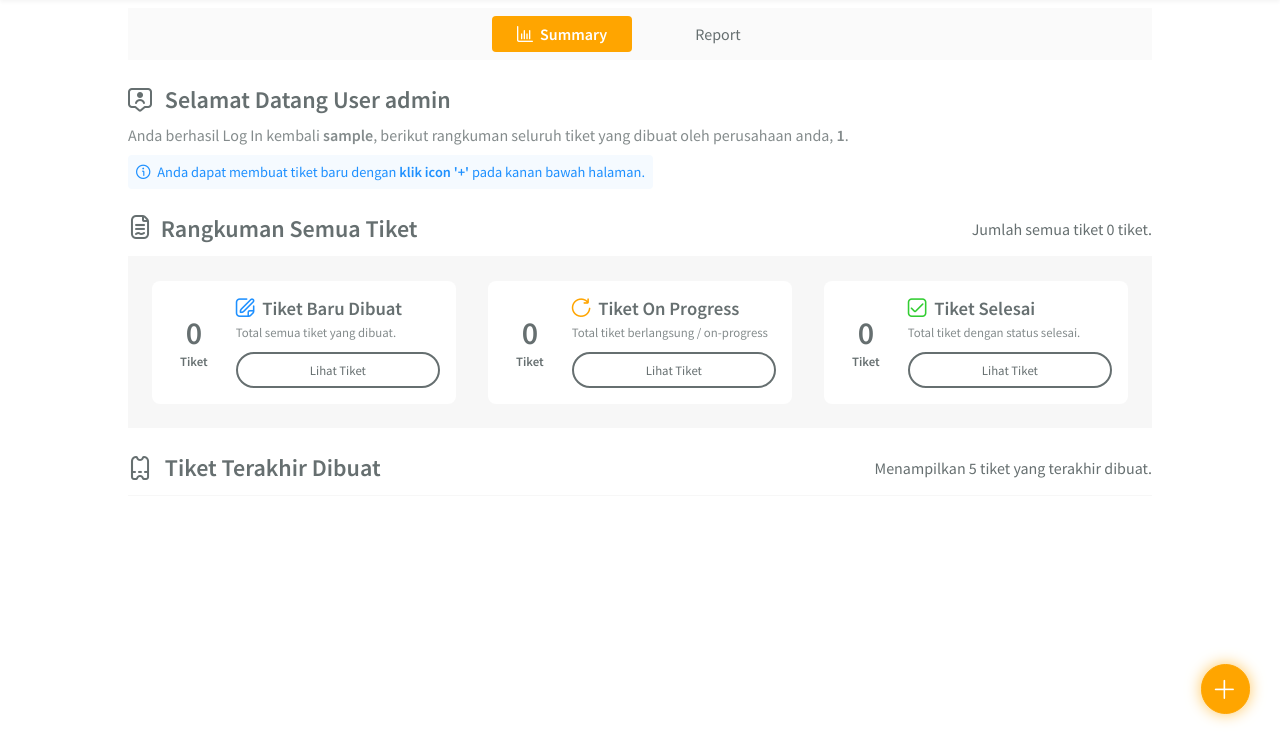
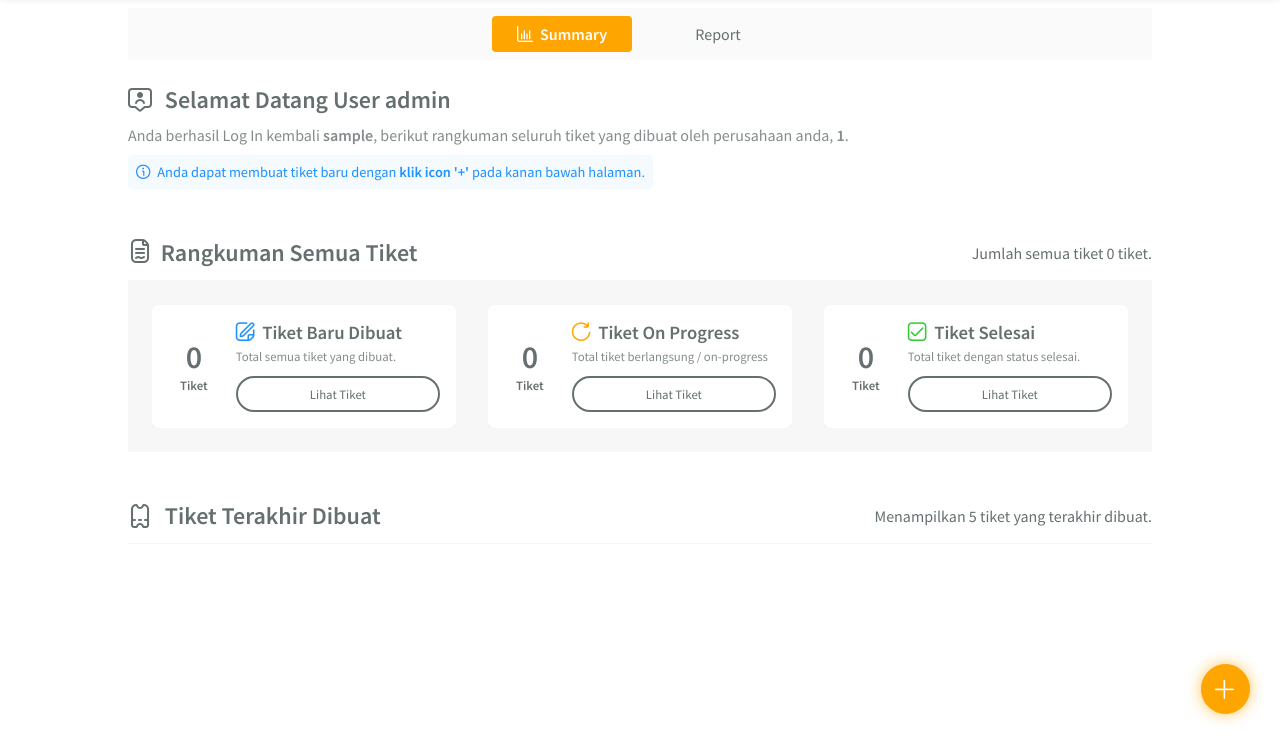
Before and after one commit to korizki/new-trakindo-ticket, a PHP site: page /pages/main.php in a window 1280 px wide. Shown: the part 56-800 px from the top of the page. Run offline with PHP 8.4, Linux system fonts and the light colour scheme; the visitor is signed in with stand-in values (Sample User, id 1); data that the repository does not hold is empty; some libraries are stand-ins or nearby versions.

Commit message:
Update styling element

```diff
--- a/assets/responsive.css
+++ b/assets/responsive.css
@@ -90,7 +90,7 @@
         border-radius: 4px;
         margin-top: 8px;
     }
-    .content-header>a>span{
+    .content-header>div>a>span{
         display: none;
     }
     .topnav{
--- a/assets/style.css
+++ b/assets/style.css
@@ -136,12 +136,18 @@ a{
 .logoffbtn:hover{
     background: rgb(247,247,247);
 }
+.sections{
+    margin-top: 3em;
+}
+.nomar{
+    margin-top: 0px;
+}
 .content-header{
     width: 80%;
     margin-left: 10%;
     padding: 16px 0;
 }
-.content-header>a{
+.content-header>div>a{
     display: flex;
     justify-content: space-between;
     align-items: center;
--- a/pages/main.php
+++ b/pages/main.php
@@ -53,6 +53,7 @@
                 <p v-else class="info blue inline"><i class="fi fi-rr-info"></i> Anda dapat mengupdate tiket pada tab <strong>Report</strong> atau pada form <strong>Detail Ticket</strong>.</p>
 
             </div>
+            <div class="sections">
                 <a>
                     <h2><i class="fi fi-rr-document-signed"></i> Rangkuman Semua Tiket</h2>
                     <span>Jumlah semua tiket {{ listData.length }} tiket.</span>
@@ -83,6 +84,8 @@
                         </div>
                     </div>
                 </div>
+            </div>
+            <div class="sections">
                 <a>
                     <h2><i class="fi fi-rr-ticket trans"></i> Tiket Terakhir Dibuat</h2>
                     <span>Menampilkan 5 tiket yang terakhir dibuat.</span>
@@ -105,12 +108,15 @@
                     </div>
                 </div>
             </div>
+        </div>
         <div class=content-header v-if="activeTab == 2">
+            <div class="sections nomar">
                 <a>
                     <h2><i class="fi fi-rr-document-signed"></i> Monitoring Semua Tiket</h2>
                     <span>Menampilkan total tiket <strong>{{ filteredTickets.length > 10 ? '10' : filteredTickets.length }}</strong> dari total <strong>{{ listData.length }}</strong> tiket.</span>
                 </a>
                 <p class="info blue inline"><i class="fi fi-rr-info"></i> Anda dapat melihat detail tiket dengan klik pada baris tiket atau <strong>Lihat Tiket</strong> pada kolom Action.</p>
+            </div>
             <div class=searchbox>
                 <form style="position: relative">
                     <select v-model="criteriaSearch" @change=handleChangeSelect>
@@ -208,7 +214,7 @@
                             <option value="Closed">Closed</option>
                         </select>
                     </div>
-                    <div class="formsec nopad" v-if="updateStatus != 'Advice Only' && updateStatus != 'Waiting Quote' && updateStatus != 'Closed' ">
+                    <div class="formsec nopad" v-if="updateStatus != 'Advice Only' && updateStatus != 'Waiting Quote' && updateStatus != 'Closed' && updateStatus != ''">
                         <label>No Quote/ SO</label>
                         <input type="text" name="quotenumber" placeholder="Ketik nomor quote/so ...">
                     </div>
```
Lines whose indentation alone changed are shown as unchanged.
